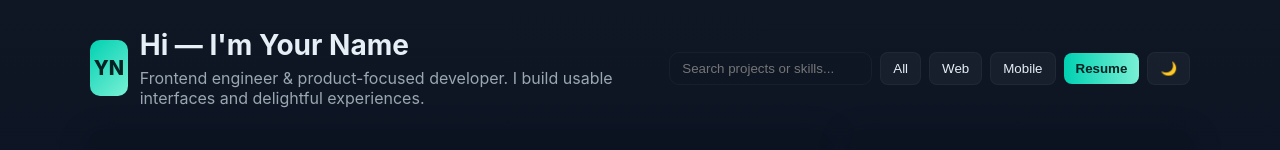
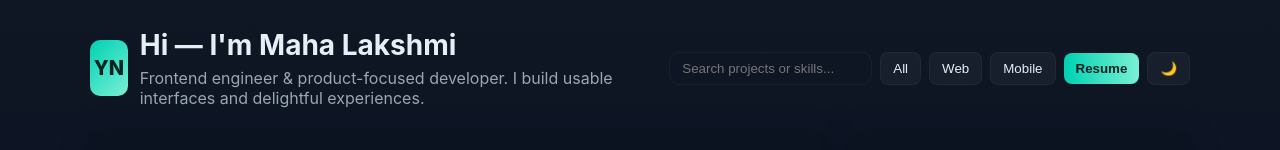
Before and after one commit to Kanakamahalakshmi03/kavya, a plain HTML site: page index.html in a window 1280 px wide. Shown: the top 150 px of the page. Drawn offline with Linux system fonts and the light colour scheme.

Commit message:
Update index.html

```diff
--- a/index.html
+++ b/index.html
@@ -78,7 +78,7 @@
       <div class="brand">
         <div class="logo" aria-hidden="true">YN</div>
         <div>
-          <h1>Hi — I'm <span id="yourName">Your Name</span></h1>
+          <h1>Hi — I'm <span id="Maha Lakshmi">Maha Lakshmi</span></h1>
           <p class="lead">Frontend engineer & product-focused developer. I build usable interfaces and delightful experiences.</p>
         </div>
       </div>
```
